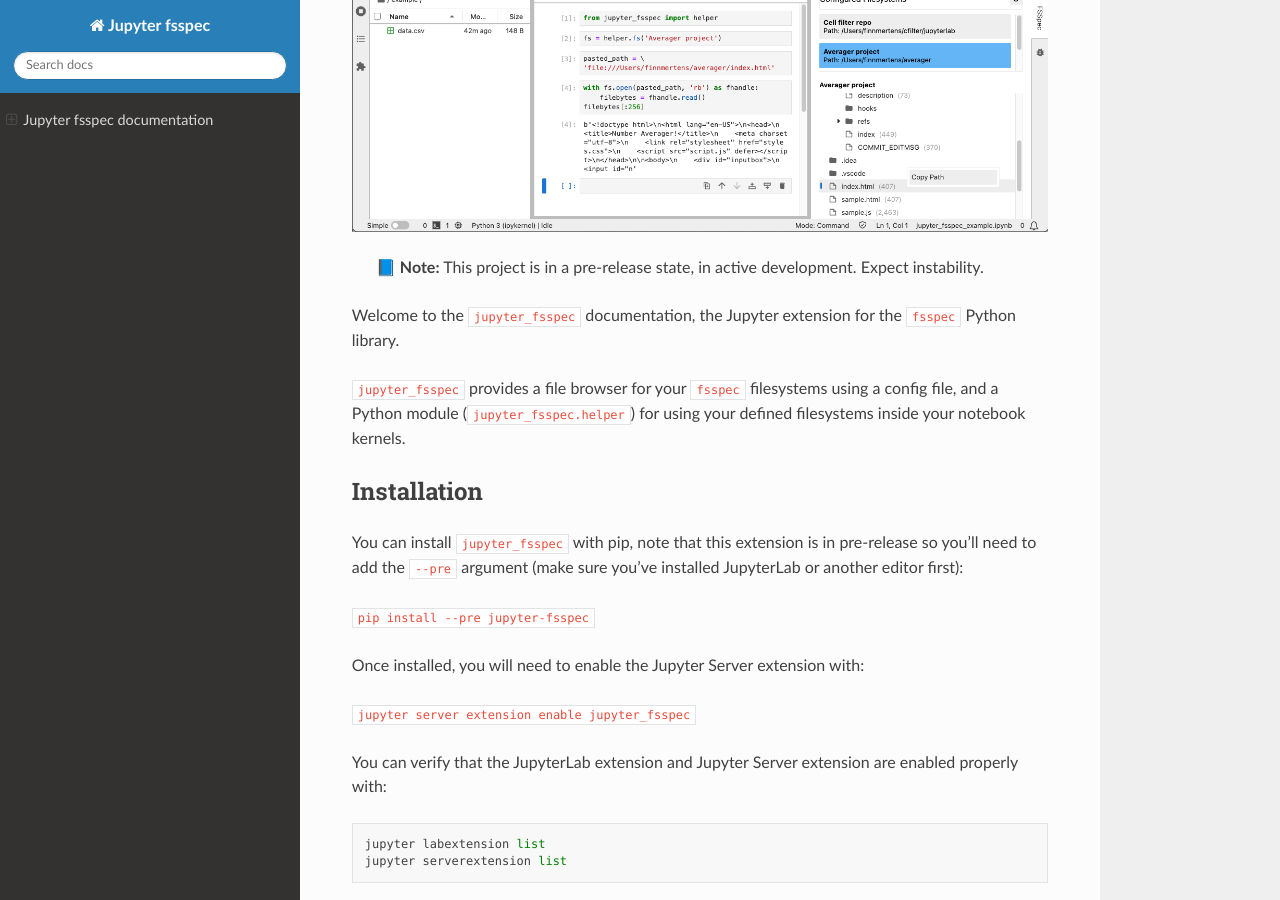
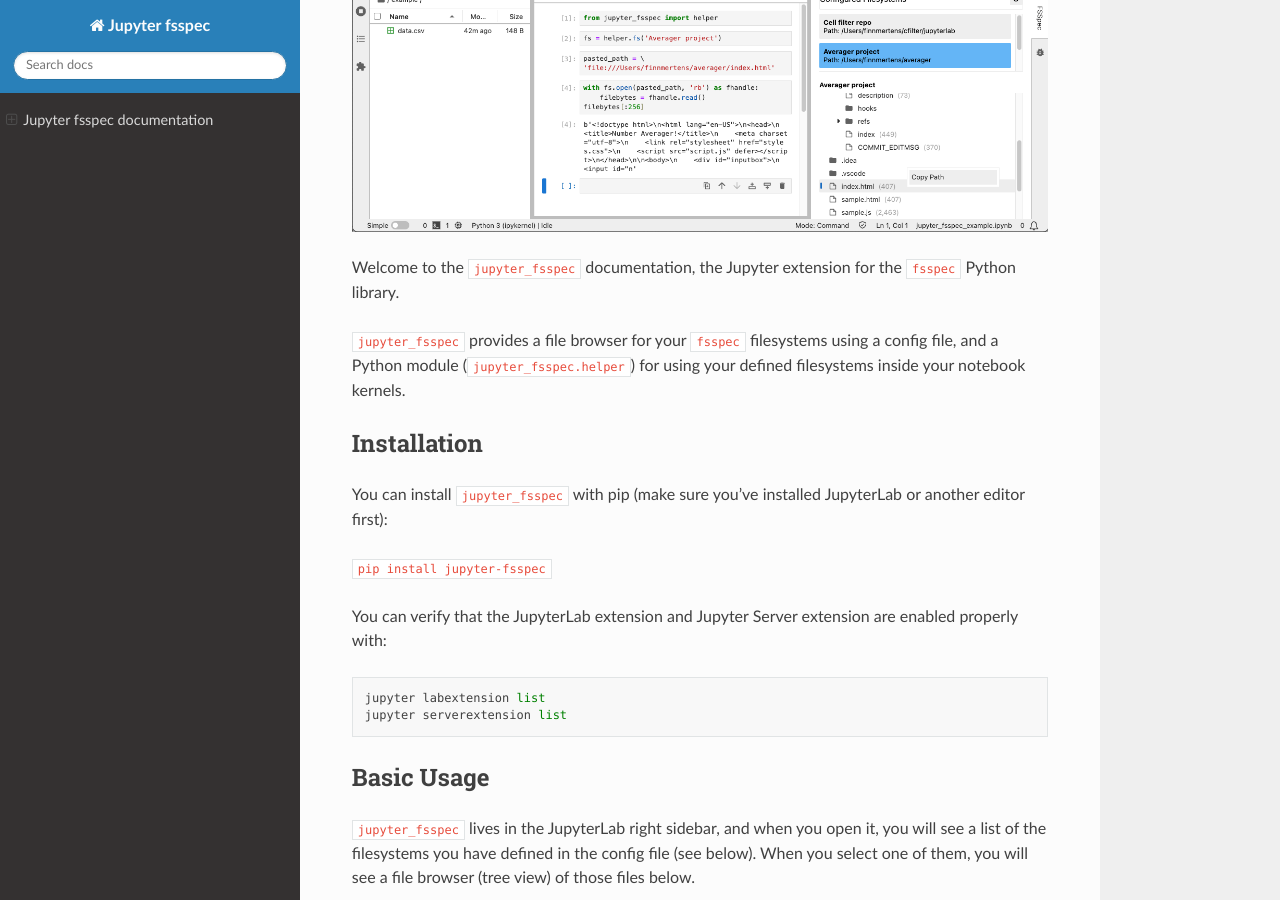
Before and after one commit to fsspec/jupyter-fsspec, a Sphinx documentation site: the page built from docs/index.md, in a window 1280 px wide and 900 px high, scrolled down 205 px. Built offline with Sphinx 7.4.7 and the Read the Docs theme 3.1.0, drawn with Linux system fonts in a browser that asks for light colours.

Commit message:
Docs update.

```diff
--- a/docs/index.md
+++ b/docs/index.md
@@ -1,8 +1,6 @@
 # Jupyter fsspec documentation
 
 ![Jupyter FSSpec inside JupyterLab](_static/extension_example_1.png 'Jupyter FSSpec inside JupyterLab')
-
-> 📘 **Note:** This project is in a pre-release state, in active development. Expect instability.
 
 Welcome to the `jupyter_fsspec` documentation, the Jupyter extension for the `fsspec` Python library.
 
@@ -10,13 +8,9 @@
 
 ## Installation
 
-You can install `jupyter_fsspec` with pip, note that this extension is in pre-release so you'll need to add the `--pre` argument (make sure you've installed JupyterLab or another editor first):
+You can install `jupyter_fsspec` with pip (make sure you've installed JupyterLab or another editor first):
 
-`pip install --pre jupyter-fsspec`
-
-Once installed, you will need to enable the Jupyter Server extension with:
-
-`jupyter server extension enable jupyter_fsspec`
+`pip install jupyter-fsspec`
 
 You can verify that the JupyterLab extension and Jupyter Server extension are enabled properly with:
 
```
